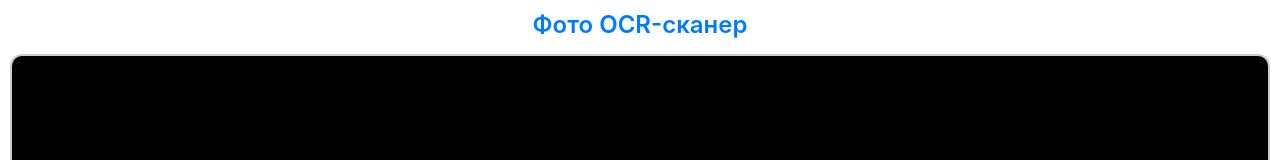
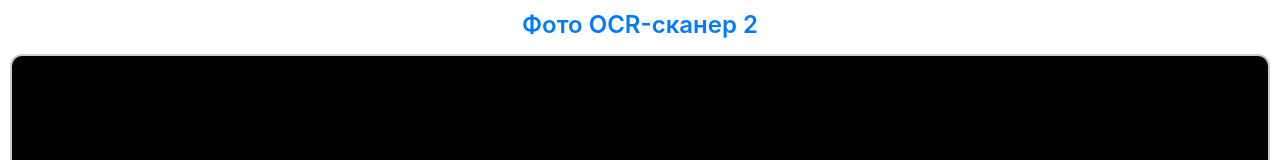
Before and after one commit to martincxx/questions-app, a Next.js app: page / in a window 1280 px wide. Shown: the top 160 px of the page. Built offline with nearby package versions, Linux system fonts and the light colour scheme.

Commit message:
Change title

```diff
--- a/src/app/page.js
+++ b/src/app/page.js
@@ -196,17 +196,18 @@ export default function Home() {
   const findQuestion = (scannedText) => {
     const normalizedText = scannedText
       .toLowerCase()
+      .replace(/[^\w\sа-яё]/g, '')
       .replace(/\s+/g, ' ')
       .trim();
     const matched = questionsData.find((q) =>
-      normalizedText.includes(q.questionText)
+      normalizedText.includes(q.questionText.trim())
     );
     setFoundQuestion(matched || null);
   };
 
   return (
     <main className="mobile-container">
-      <h1 className="mobile-title">Фото OCR-сканер</h1>
+      <h1 className="mobile-title">Фото OCR-сканер 2</h1>
 
       <div className="camera-container">
         {!capturedPhoto ? (
```
